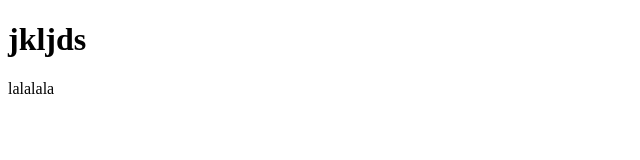
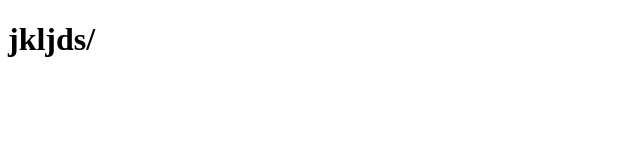
Before and after one commit to Mae94/Create, a plain HTML site: page index.html in a window 1280 px wide. Shown: the full height of the page, 0-640 px from the left. Drawn offline with Linux system fonts and the light colour scheme.

Commit message:
Revert "lalala"
This reverts commit 940ba44eb994bdee50e7c778d78a09daa041fb45.

```diff
--- a/index.html
+++ b/index.html
@@ -7,8 +7,6 @@
     <title>Document</title>
 </head>
 <body>
-    <h1>jkljds</h1>
-
-    <p>lalalala </p>
+    <h1>jkljds/<h1>
 </body>
 </html>
```
